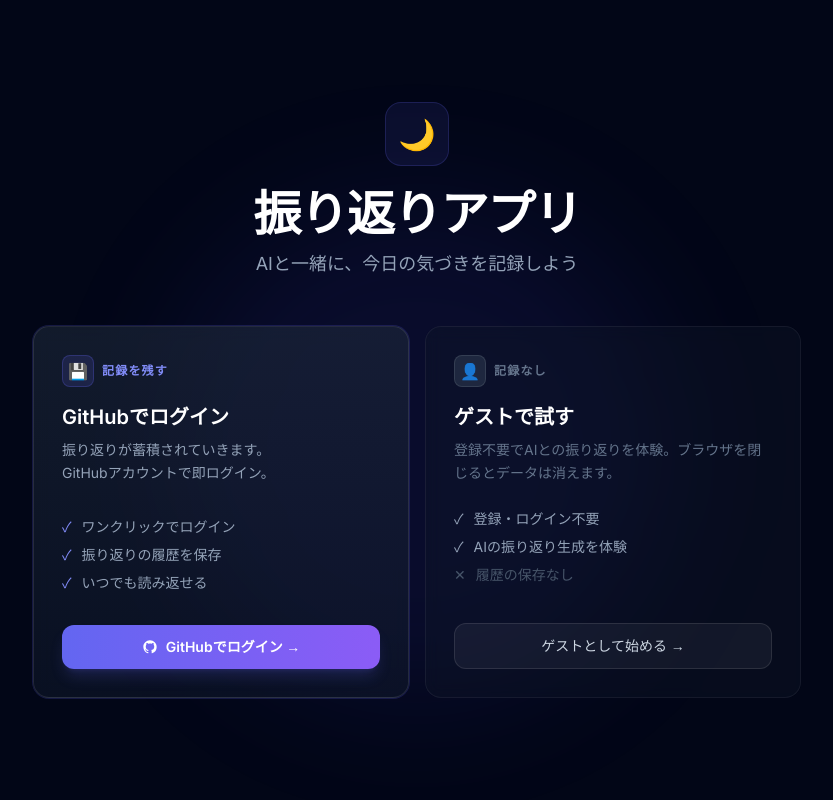
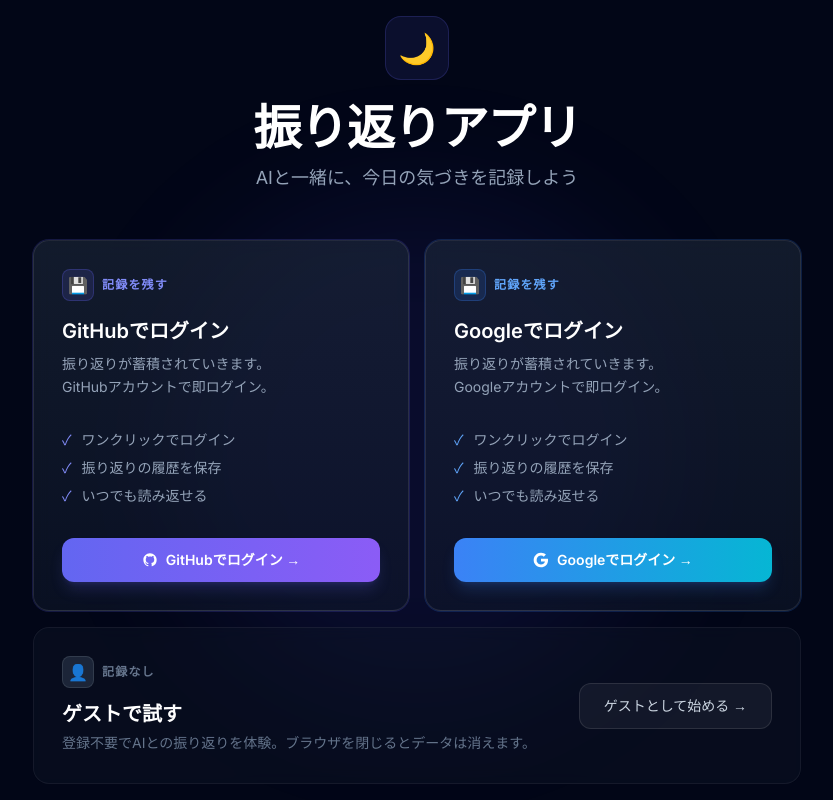
Before and after one commit to MLer999/my-first-project, a Next.js app: page / in a window 1280 px wide. Shown: the whole page, without its empty margins (223-1056 px from the left). Built offline with nearby package versions, Linux system fonts and the light colour scheme; no server answers.

Commit message:
feat: Google ログインボタン追加、loadingProvider state に変更

```diff
--- a/app/page.tsx
+++ b/app/page.tsx
@@ -7,7 +7,7 @@
 export default function Home() {
   const router = useRouter()
   const [checking, setChecking] = useState(true)
-  const [loading, setLoading] = useState(false)
+  const [loadingProvider, setLoadingProvider] = useState<"github" | "google" | null>(null)
 
   useEffect(() => {
     if (sessionStorage.getItem("reflection-guest") === "1") {
@@ -21,9 +21,17 @@
   }, [router])
 
   async function handleGitHub() {
-    setLoading(true)
+    setLoadingProvider("github")
     await createClient().auth.signInWithOAuth({
       provider: "github",
+      options: { redirectTo: `${window.location.origin}/api/auth/callback` },
+    })
+  }
+
+  async function handleGoogle() {
+    setLoadingProvider("google")
+    await createClient().auth.signInWithOAuth({
+      provider: "google",
       options: { redirectTo: `${window.location.origin}/api/auth/callback` },
     })
   }
@@ -43,12 +51,10 @@
 
   return (
     <div className="min-h-screen bg-slate-950 flex flex-col items-center justify-center px-4 relative overflow-hidden">
-      {/* Background glows */}
       <div className="absolute top-1/4 left-1/2 -translate-x-1/2 w-[500px] h-[500px] bg-indigo-600/10 rounded-full blur-3xl pointer-events-none" />
       <div className="absolute bottom-1/4 right-1/4 w-72 h-72 bg-violet-600/8 rounded-full blur-3xl pointer-events-none" />
 
       <div className="relative z-10 w-full max-w-3xl">
-        {/* Hero */}
         <div className="text-center mb-12">
           <div className="inline-flex items-center justify-center w-16 h-16 rounded-2xl bg-indigo-500/10 border border-indigo-500/20 mb-6 text-3xl">
             🌙
@@ -61,7 +67,7 @@
           </p>
         </div>
 
-        {/* Cards */}
+        <div className="space-y-4">
           <div className="grid sm:grid-cols-2 gap-4">
             {/* GitHub login card */}
             <div className="bg-gradient-to-b from-slate-800/60 to-slate-900/60 backdrop-blur border border-white/10 rounded-2xl p-7 flex flex-col ring-1 ring-indigo-500/20">
@@ -75,7 +81,6 @@
               <p className="text-sm text-slate-400 mb-8 leading-relaxed">
                 振り返りが蓄積されていきます。<br />GitHubアカウントで即ログイン。
               </p>
-
               <ul className="space-y-2 mb-8">
                 {["ワンクリックでログイン", "振り返りの履歴を保存", "いつでも読み返せる"].map((item, i) => (
                   <li key={i} className="flex items-center gap-2.5 text-sm text-slate-400">
@@ -84,50 +89,72 @@
                   </li>
                 ))}
               </ul>
-
               <button
                 onClick={handleGitHub}
-              disabled={loading}
+                disabled={loadingProvider !== null}
                 className="mt-auto w-full py-3 bg-gradient-to-r from-indigo-500 to-violet-500 hover:from-indigo-400 hover:to-violet-400 text-white rounded-xl text-sm font-semibold disabled:opacity-50 transition-all shadow-lg shadow-indigo-500/20 hover:shadow-indigo-500/30 flex items-center justify-center gap-2"
               >
-              {loading ? (
+                {loadingProvider === "github" ? (
                   <div className="w-4 h-4 border-2 border-white/40 border-t-white rounded-full animate-spin" />
                 ) : (
                   <GitHubIcon />
                 )}
-              {loading ? "リダイレクト中..." : "GitHubでログイン →"}
+                {loadingProvider === "github" ? "リダイレクト中..." : "GitHubでログイン →"}
               </button>
             </div>
 
+            {/* Google login card */}
+            <div className="bg-gradient-to-b from-slate-800/60 to-slate-900/60 backdrop-blur border border-white/10 rounded-2xl p-7 flex flex-col ring-1 ring-blue-500/20">
+              <div className="flex items-center gap-2 mb-4">
+                <div className="w-8 h-8 rounded-lg bg-blue-500/15 border border-blue-500/25 flex items-center justify-center text-base">
+                  💾
+                </div>
+                <span className="text-xs font-semibold text-blue-400 uppercase tracking-widest">記録を残す</span>
+              </div>
+              <h2 className="text-xl font-semibold text-white mb-2">Googleでログイン</h2>
+              <p className="text-sm text-slate-400 mb-8 leading-relaxed">
+                振り返りが蓄積されていきます。<br />Googleアカウントで即ログイン。
+              </p>
+              <ul className="space-y-2 mb-8">
+                {["ワンクリックでログイン", "振り返りの履歴を保存", "いつでも読み返せる"].map((item, i) => (
+                  <li key={i} className="flex items-center gap-2.5 text-sm text-slate-400">
+                    <span className="text-blue-400">✓</span>
+                    {item}
+                  </li>
+                ))}
+              </ul>
+              <button
+                onClick={handleGoogle}
+                disabled={loadingProvider !== null}
+                className="mt-auto w-full py-3 bg-gradient-to-r from-blue-500 to-cyan-500 hover:from-blue-400 hover:to-cyan-400 text-white rounded-xl text-sm font-semibold disabled:opacity-50 transition-all shadow-lg shadow-blue-500/20 hover:shadow-blue-500/30 flex items-center justify-center gap-2"
+              >
+                {loadingProvider === "google" ? (
+                  <div className="w-4 h-4 border-2 border-white/40 border-t-white rounded-full animate-spin" />
+                ) : (
+                  <GoogleIcon />
+                )}
+                {loadingProvider === "google" ? "リダイレクト中..." : "Googleでログイン →"}
+              </button>
+            </div>
+          </div>
+
           {/* Guest card */}
-          <div className="bg-slate-900/40 backdrop-blur border border-white/[0.06] rounded-2xl p-7 flex flex-col">
-            <div className="flex items-center gap-2 mb-4">
+          <div className="bg-slate-900/40 backdrop-blur border border-white/[0.06] rounded-2xl p-7 flex flex-col sm:flex-row sm:items-center sm:gap-8">
+            <div className="flex-1 mb-6 sm:mb-0">
+              <div className="flex items-center gap-2 mb-3">
                 <div className="w-8 h-8 rounded-lg bg-slate-700/50 border border-white/10 flex items-center justify-center text-base">
                   👤
                 </div>
                 <span className="text-xs font-semibold text-slate-500 uppercase tracking-widest">記録なし</span>
               </div>
-            <h2 className="text-xl font-semibold text-white mb-2">ゲストで試す</h2>
-            <p className="text-sm text-slate-500 mb-6 leading-relaxed">
+              <h2 className="text-xl font-semibold text-white mb-1">ゲストで試す</h2>
+              <p className="text-sm text-slate-500 leading-relaxed">
                 登録不要でAIとの振り返りを体験。ブラウザを閉じるとデータは消えます。
               </p>
-
-            <ul className="space-y-2 mb-8">
-              {[
-                { ok: true,  text: "登録・ログイン不要" },
-                { ok: true,  text: "AIの振り返り生成を体験" },
-                { ok: false, text: "履歴の保存なし" },
-              ].map((item, i) => (
-                <li key={i} className="flex items-center gap-2.5 text-sm">
-                  <span className={item.ok ? "text-slate-400" : "text-slate-600"}>{item.ok ? "✓" : "✕"}</span>
-                  <span className={item.ok ? "text-slate-400" : "text-slate-600"}>{item.text}</span>
-                </li>
-              ))}
-            </ul>
-
+            </div>
             <button
               onClick={handleGuest}
-              className="mt-auto w-full py-3 bg-white/5 hover:bg-white/10 border border-white/10 hover:border-white/20 text-slate-300 hover:text-white rounded-xl text-sm font-medium transition-all"
+              className="w-full sm:w-auto sm:whitespace-nowrap px-6 py-3 bg-white/5 hover:bg-white/10 border border-white/10 hover:border-white/20 text-slate-300 hover:text-white rounded-xl text-sm font-medium transition-all"
             >
               ゲストとして始める →
             </button>
@@ -145,3 +172,14 @@
     </svg>
   )
 }
+
+function GoogleIcon() {
+  return (
+    <svg className="w-4 h-4" viewBox="0 0 24 24" fill="none">
+      <path d="M22.56 12.25c0-.78-.07-1.53-.2-2.25H12v4.26h5.92c-.26 1.37-1.04 2.53-2.21 3.31v2.77h3.57c2.08-1.92 3.28-4.74 3.28-8.09z" fill="white"/>
+      <path d="M12 23c2.97 0 5.46-.98 7.28-2.66l-3.57-2.77c-.98.66-2.23 1.06-3.71 1.06-2.86 0-5.29-1.93-6.16-4.53H2.18v2.84C3.99 20.53 7.7 23 12 23z" fill="white"/>
+      <path d="M5.84 14.09c-.22-.66-.35-1.36-.35-2.09s.13-1.43.35-2.09V7.07H2.18C1.43 8.55 1 10.22 1 12s.43 3.45 1.18 4.93l2.85-2.22.81-.62z" fill="white"/>
+      <path d="M12 5.38c1.62 0 3.06.56 4.21 1.64l3.15-3.15C17.45 2.09 14.97 1 12 1 7.7 1 3.99 3.47 2.18 7.07l3.66 2.84c.87-2.6 3.3-4.53 6.16-4.53z" fill="white"/>
+    </svg>
+  )
+}
```
Lines whose indentation alone changed are shown as unchanged.
